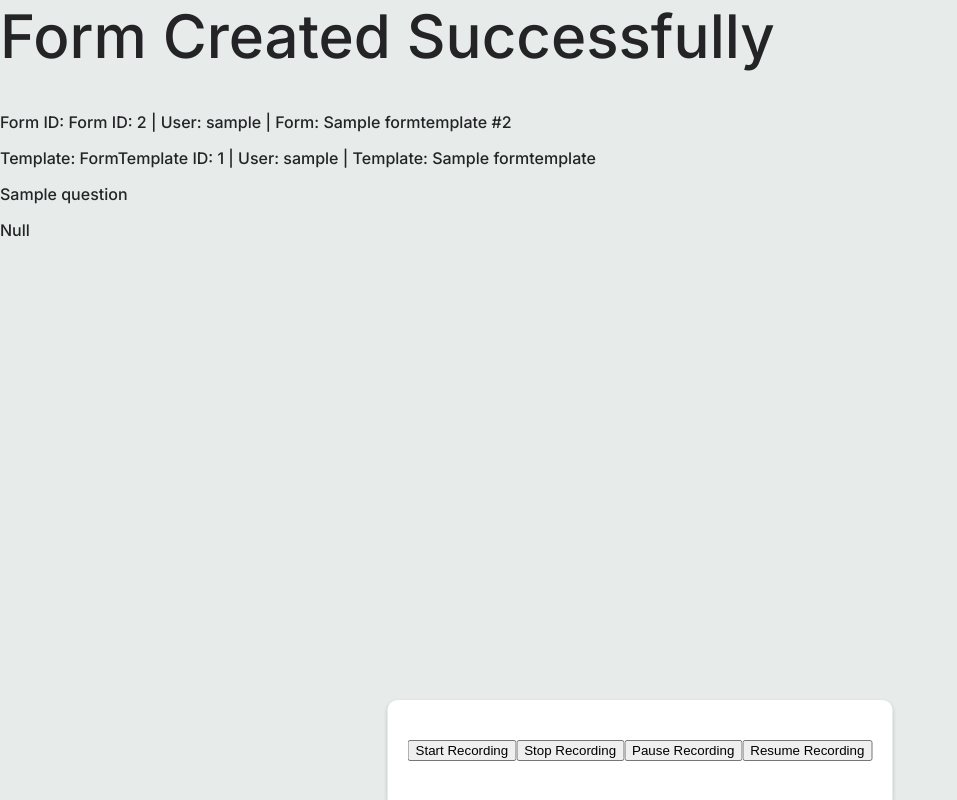
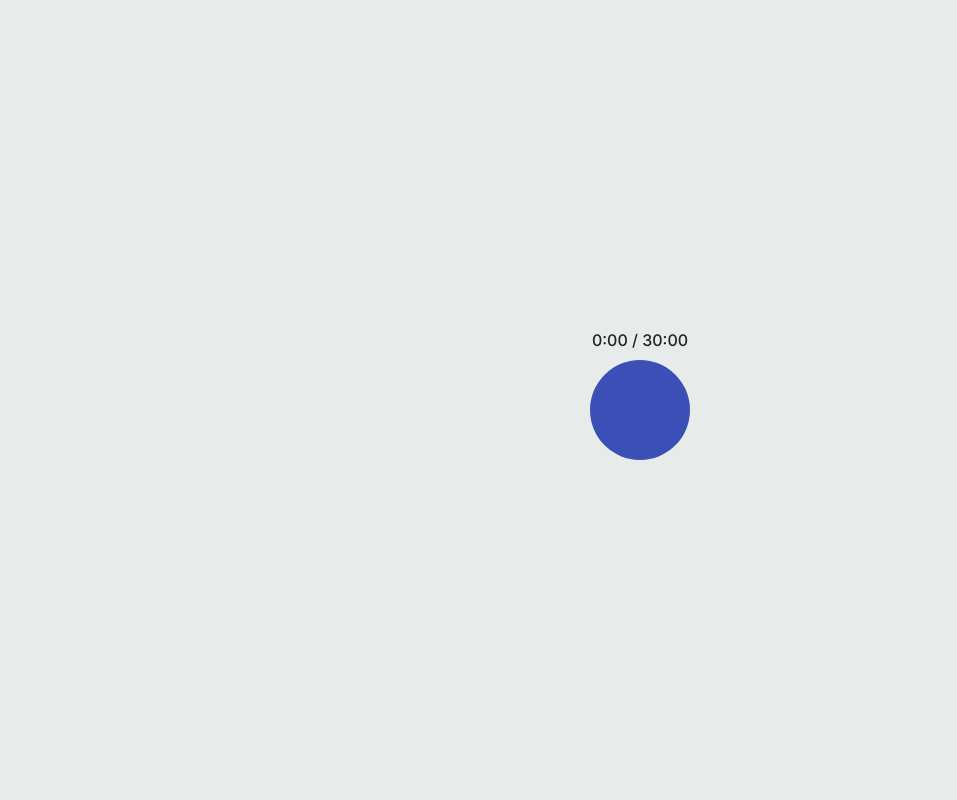
Before and after one commit to kyleli/Talk2Form, a Django app: page /create_form/1/ in a window 1280 px wide. Shown: the whole page, without its empty margins (0-957 px from the left). Run offline with Django 4.2, Linux system fonts and the light colour scheme; a user stored in the database is signed in; tables that the repository leaves empty hold one stand-in row (values such as "Sample post"); parts of the project's set-up code (start-up, migrations or seed data) failed here and were passed over; some libraries are stand-ins or nearby versions.

Commit message:
Modified appearance of record page

```diff
--- a/static/css/styles.css
+++ b/static/css/styles.css
@@ -379,13 +379,13 @@ h2 {
 }
 
 .form-template-body {
-  font-size: 16px;
+  font-size: 20px;
   color: #555;
 }
 
 .body-editing {
   flex-grow: 1;
-  font-size: 16px;
+  font-size: 20px;
   font-weight: 300;
   color: #555;
   border: none;
@@ -534,3 +534,27 @@ h2 {
   color: #888;
   font-size: 12px;
 }
+
+.recording-icons {
+  display: flex;
+  flex-direction: column;
+  align-items: center;
+  text-align: center;
+  height: 100%;
+  justify-content: center;
+}
+
+.start-btn, .stop-btn, .pause-btn, .resume-btn {
+  border: 0;
+  background: none;
+  cursor: pointer;
+  text-decoration: none;
+  margin-top: 10px;
+  font-size: 100px;
+  background-color: #3B4FB6;
+  color: white;
+  text-decoration: none;
+  padding: 50px;
+  margin: 10px;
+  border-radius: 50%;
+}
--- a/templates/record.html
+++ b/templates/record.html
@@ -10,18 +10,20 @@
     <link href="{% static 'css/styles.css' %}" rel="stylesheet">
 </head>
 <body>
-    <h1>Form Created Successfully</h1>
-    <p>Form ID: {{ form }}</p>
-    <p>Template: {{ form.template }}</p>
-    {% for response in responses %}
-    <p>{{ response.question.question }}</p>
-    <p>{{ response.response }}</p>
-    {% endfor %}
-    <div class="bottom-icons">
-        <button id="start-btn">Start Recording</button>
-        <button id="stop-btn">Stop Recording</button>
-        <button id="pause-btn">Pause Recording</button>
-        <button id="resume-btn">Resume Recording</button>
+    <div class="recording-icons">
+        <div id="recording-time">0:00 / 30:00</div>
+        <button id="start-btn" class="start-btn">
+            <i class="ph ph-microphone"></i>
+        </button>
+        <button id="pause-btn" class="pause-btn" style="display: none;">
+            <i class="ph ph-pause"></i>
+        </button>
+        <button id="resume-btn" class="resume-btn" style="display: none;">
+            <i class="ph ph-play"></i>
+        </button>
+        <button id="stop-btn" class="stop-btn" style="display: none;">
+            <i class="ph ph-stop"></i>
+        </button>
     </div>
     <div id="recording-time"></div>
     <script>
@@ -45,6 +47,10 @@
         resumeBtn.addEventListener('click', resumeRecording);
 
         function startRecording() {
+            startBtn.style.display = 'none'; // Hide the start button
+            pauseBtn.style.display = 'inline-block'; // Show the pause button
+            stopBtn.style.display = 'inline-block';
+
             navigator.mediaDevices.getUserMedia({ audio: true })
                 .then(function(stream) {
                     let mimeType = 'audio/webm;codec=opus';
@@ -84,6 +90,8 @@
                 mediaRecorder.pause();
                 clearInterval(intervalId); // Pause the timer
                 elapsedTime = new Date().getTime() - startTime;
+                pauseBtn.style.display = 'none'; // Hide the pause button
+                resumeBtn.style.display = 'inline-block'; // Show the resume button
             }
         }
 
@@ -92,6 +100,8 @@
                 mediaRecorder.resume();
                 startTime = new Date().getTime() - elapsedTime; // Update the start time
                 intervalId = setInterval(updateRecordingTime, 1000); // Resume the timer
+                resumeBtn.style.display = 'none'; // Hide the resume button
+                pauseBtn.style.display = 'inline-block'; // Show the pause button
             }
         }
 
@@ -125,7 +135,7 @@
             const currentSeconds = Math.floor((elapsedTime % 60000) / 1000);
             const maxMinutes = Math.floor(maxRecordingTime / 60000);
             const maxSeconds = Math.floor((maxRecordingTime % 60000) / 1000);
-            recordingTimeElement.textContent = `Recording Time: ${currentMinutes}:${currentSeconds.toString().padStart(2, '0')} / ${maxMinutes}:${maxSeconds.toString().padStart(2, '0')}`;
+            recordingTimeElement.textContent = `${currentMinutes}:${currentSeconds.toString().padStart(2, '0')} / ${maxMinutes}:${maxSeconds.toString().padStart(2, '0')}`;
         }
     </script>
 </body>
```
